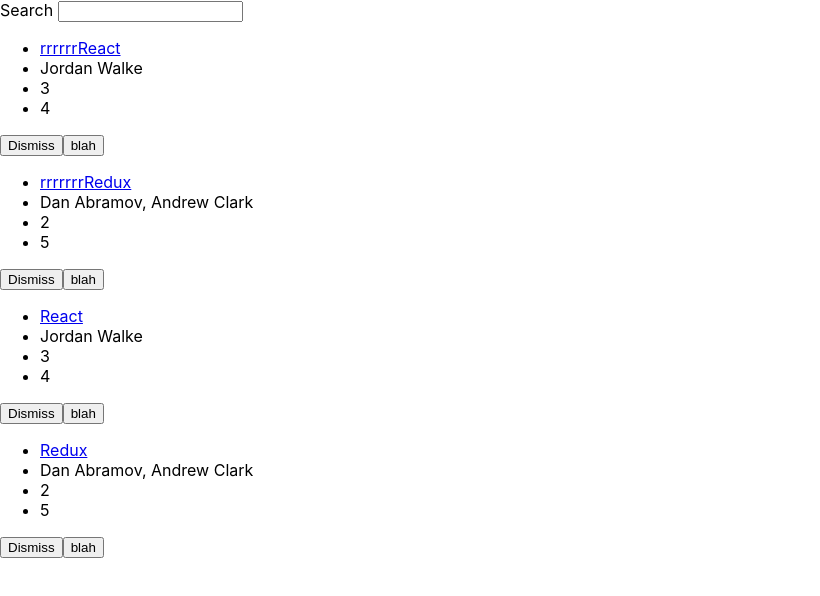
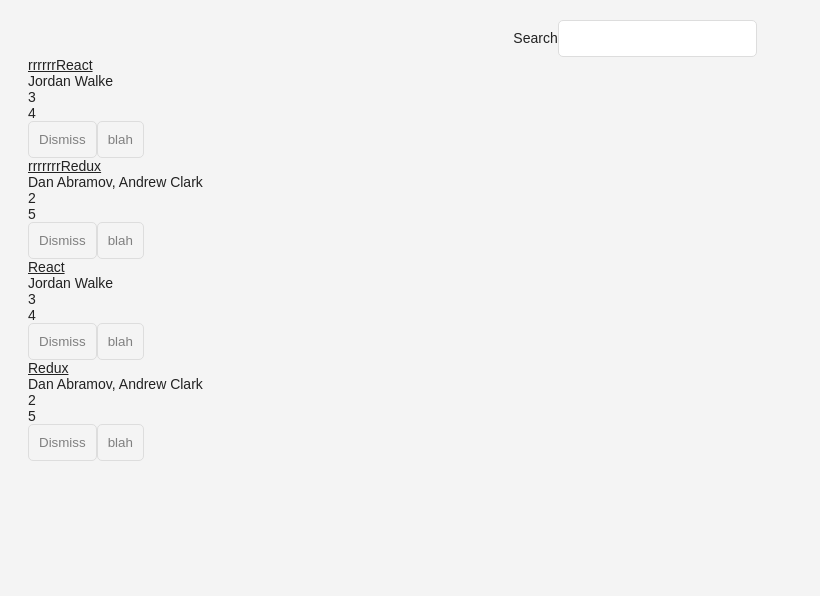
Before and after one commit to mgnking12/ReactPractice, a React (Create React App) app: page / in a window 1280 px wide. Shown: the top 596 px of the page, without its empty margins (0-820 px from the left). Built offline with nearby package versions, Linux system fonts and the light colour scheme.

Commit message:
added styling, changed a few ES6 class components to functional stateless components added more notes

```diff
--- a/src/App.js
+++ b/src/App.js
@@ -76,7 +76,8 @@
     const { searchTerm, list, list2 } = this.state; //Destructuring in JavaScript ES6 provides easier access to properties in objects and arrays, this way we don't have to keep typing this.state when we access searchTerm and list from here on out!
     return (
       // className is the same thing as 'class' in HTML but has to be used in place of it for JSX. All HTML attributes in JSX are going to follow the camelCase rule
-      <div className="App">
+      <div className="page">
+      <div className="interactions">
 
       <Search
       value={searchTerm}
@@ -85,7 +86,7 @@
       Search
       {/* Composable Components - We are passing the 'Search' string to allow it to be accessed through the children property in the Search class. Now the Search component can destruct the children property from the props object, and specify where it should be displayed. When you use the Search component elsewhere, you can use different entities, since it’s not just text that can be passed as children. https://reactjs.org/docs/composition-vs-inheritance.html */}
       </Search>
-
+      </div>
       <Table
         list = {list2}
         pattern = {searchTerm}
@@ -105,27 +106,57 @@
 }
 
 
-class Search extends Component {
-  render() {
-    const { value, onChange, children } = this.props; // we are getting value and onChange from the values passed through <Search /> in the class App, the children prop is used to pass elements to components from above and allows us to compose components together. (See the <Search/> tag in the class App)
-    return (
+// Functional Stateless Components are functions that take input and return an output, they also have no local state meaning you cannot access or update the state. The inputs are the props, and the output is a component instance in plain JSX
+// This is the ES5 Version
+// function Search({value, onChange, children}){
+//   // const {value, onChange, children} = this.props; instead of destructuring the props this way, we are going to do it in the function signature above
+//   return(
+//     <form>
+//     children
+//     <input
+//     type="text"
+//     value={value}
+//     onChange={onChange}
+//     />
+//     </form>
+//   );
+// }
 
+// this is the ES6 version
+const Search = ({value, onChange, children}) => {
+// putting {return()} makes this a "block body" meaning before the return we could do something else if needed to make it more complex
+  return(
     <form>
-          {children} <input
+      {children}
+      <input
       type="text"
-          value={value} //we are setting the value to searchTerm because inputs like to handle their own state and we don't want that. By putting a value here we are making the input value a controlled component, if we did not do this it would be an uncontrolled component which is a no no. https://reactjs.org/docs/forms.html With a controlled component, every state mutation will have an associated handler function, in this case, onSearchChange.
+      value={value}
       onChange={onChange}
       />
     </form>
-        )}
+  );
 }
 
 
+// We turned this class into a functional stateless component above, it is best to use classes only when they are not stateless
+// class Search extends Component {
+//   render() {
+//     const { value, onChange, children } = this.props; // we are getting value and onChange from the values passed through <Search /> in the class App, the children prop is used to pass elements to components from above and allows us to compose components together. (See the <Search/> tag in the class App)
+//     return (
 
-class Table extends Component {
-  render() {
-    const { list, pattern, onDismiss } = this.props; // we are getting list, pattern, and onDismiss from the values passed through <Table /> in the class App
-    return (
+//         <form>
+//           {children} <input
+//           type="text"
+//           value={value} //we are setting the value to searchTerm because inputs like to handle their own state and we don't want that. By putting a value here we are making the input value a controlled component, if we did not do this it would be an uncontrolled component which is a no no. https://reactjs.org/docs/forms.html With a controlled component, every state mutation will have an associated handler function, in this case, onSearchChange.
+//           onChange={onChange}
+//           />
+//         </form>
+//         )}
+// }
+
+
+const Table = ({list, pattern, onDismiss}) => {
+  return(
     <div>
         {list.filter(isSearched(pattern)).map(item => //when using js es6 you can remove the parenthesis around the argument if you are only going to have one instead of using (item) you can just using 'item' as we are doing.
             // return ( /////////this is used when you have a "block body" we removed it because we had a "concise body" when using ES6 and in a concise body an implicit return is attached so there is no need to add return()
@@ -154,20 +185,12 @@
               </div>
           )}
           </div>
-    )}
+  )
 }
 
-
-
-class Button extends Component {
-  render() {
-    const {
-      onClick,
-      className = '',  //The className attribute is another React derivate for the HTML attribute class, it is optional that is why we have it as an empty string
-      children,
-     } = this.props;
-    return (
-
+//The className attribute is another React derivate for the HTML attribute class, it is optional that is why we have it as an empty string
+const Button = ({onClick, className='', children}) => {
+  return(
     <button
     onClick={onClick}
     className={className}
@@ -175,10 +198,8 @@
     >
     {children}
     </button>
+  )
+}
 
 
-    );
-  }
-}
-
 export default App;
--- a/src/App.scss
+++ b/src/App.scss
@@ -1,28 +1,69 @@
 //  https://scotch.io/tutorials/using-sass-in-create-react-app-v2
-
 @import './Variables.scss';
 @import './Mixins.scss';
-
-.App {
-
+.page {
+    margin: 20px;
 }
 
-// .App-logo {
-//   animation: App-logo-spin infinite 20s linear;
-//   height: 40vmin;
-// }
+.interactions {
+    text-align: center;
+}
 
-// .App-header {
-//   background-color: #282c34;
-//   min-height: 100vh;
-//   display: flex;
-//   flex-direction: column;
-//   align-items: center;
-//   justify-content: center;
-//   font-size: calc(10px + 2vmin);
-//   color: white;
-// }
+.table {
+    margin: 20px 0;
+}
 
+.table-header {
+    display: flex;
+    line-height: 24px;
+    font-size: 16px;
+    padding: 0 10px;
+    justify-content: space-between;
+}
+
+.table-empty {
+    margin: 200px;
+    text-align: center;
+    font-size: 16px;
+}
+
+.table-row {
+    display: flex;
+    line-height: 24px;
+    white-space: nowrap;
+    margin: 10px 0;
+    padding: 10px;
+    background: #ffffff;
+    border: 1px solid #e3e3e3;
+}
+
+.table-header>span {
+    overflow: hidden;
+    text-overflow: ellipsis;
+    padding: 0 5px;
+}
+
+.table-row>span {
+    overflow: hidden;
+    text-overflow: ellipsis;
+    padding: 0 5px;
+}
+
+.button-inline {
+    border-width: 0;
+    background: transparent;
+    color: inherit;
+    text-align: inherit;
+    -webkit-font-smoothing: inherit;
+    padding: 0;
+    font-size: inherit;
+    cursor: pointer;
+}
+
+.button-active {
+    border-radius: 0;
+    border-bottom: 1px solid #38BB6C;
+}
 
 // https://developer.mozilla.org/en-US/docs/Web/CSS/CSS_Animations/Using_CSS_animations#Defining_the_animation_sequence_using_keyframes
 // @keyframes App-logo-spin {
--- a/src/Mixins.scss
+++ b/src/Mixins.scss
@@ -1,9 +1,22 @@
 //  https://scotch.io/tutorials/using-sass-in-create-react-app-v2
+@mixin input {
+    padding: 10px;
+    border-radius: 5px;
+    outline: none;
+    margin-right: 10px;
+    border: 1px solid #dddddd;
+}
 
-
+@mixin button {
+    padding: 10px;
+    border-radius: 5px;
+    border: 1px solid #dddddd;
+    background: transparent;
+    color: $button-color;
+    cursor: pointer;
+}
 
 /////////// http://www.developerdrive.com/2018/05/10-best-sass-mixins-for-web-developers/
-
 @mixin vertical-center {
     position: relative;
     top: 50%;
@@ -21,17 +34,17 @@
 }
 
 @mixin breakpoint($point) {
-    @if $point == large {
+    @if $point==large {
         @media only screen and (min-width: 1366px) {
             @content;
         }
     }
-    @else if $point == desktop {
+    @else if $point==desktop {
         @media only screen and (min-width: 1024px) {
             @content;
         }
     }
-    @else if $point == tablet {
+    @else if $point==tablet {
         @media only screen and (min-width: 600px) {
             @content;
         }
@@ -46,7 +59,7 @@
         width: 100%;
         padding-top: ($height / $width) * 100%;
     }
-    > .inner-box {
+    >.inner-box {
         position: absolute;
         top: 0;
         left: 0;
@@ -55,10 +68,8 @@
     }
 }
 
-
 ////////////////////
-
-@mixin pseudo{
+@mixin pseudo {
     content: '';
     display: block;
     position: absolute;
--- a/src/Variables.scss
+++ b/src/Variables.scss
@@ -1,6 +1,18 @@
 //  https://scotch.io/tutorials/using-sass-in-create-react-app-v2
-
-
-
-$ff-default: -apple-system, BlinkMacSystemFont, "Segoe UI", "Roboto", "Oxygen", "Ubuntu", "Cantarell", "Fira Sans", "Droid Sans", "Helvetica Neue", sans-serif;
-$ff-code: source-code-pro, Menlo, Monaco, Consolas, "Courier New", monospace;
+//
+// fonts
+$font-default: 400 14px CoreSans,
+Arial,
+sans-serif;
+$ff-code: source-code-pro,
+Menlo,
+Monaco,
+Consolas,
+"Courier New",
+monospace;
+//
+// colors
+$black: #222;
+//
+// buttons
+$button-color: #808080;
--- a/src/index.scss
+++ b/src/index.scss
@@ -1,15 +1,39 @@
 //  https://scotch.io/tutorials/using-sass-in-create-react-app-v2
-
 @import './Variables.scss';
-
+@import './Mixins.scss';
 body {
-  margin: 0;
-  padding: 0;
-  font-family: $ff-default;
-  -webkit-font-smoothing: antialiased;
-  -moz-osx-font-smoothing: grayscale;
+    color: $black;
+    background: #f4f4f4;
+    font: $font-default;
 }
 
-code {
-  font-family: $ff-code;
+a {
+    color: #222;
 }
+
+a:hover {
+    text-decoration: underline;
+}
+
+ul,
+li {
+    list-style: none;
+    padding: 0;
+    margin: 0;
+}
+
+input {
+    @include input;
+}
+
+button {
+    @include button;
+}
+
+button:hover {
+    color: #222;
+}
+
+*:focus {
+    outline: none;
+}
```
Lines whose indentation alone changed are shown as unchanged.
